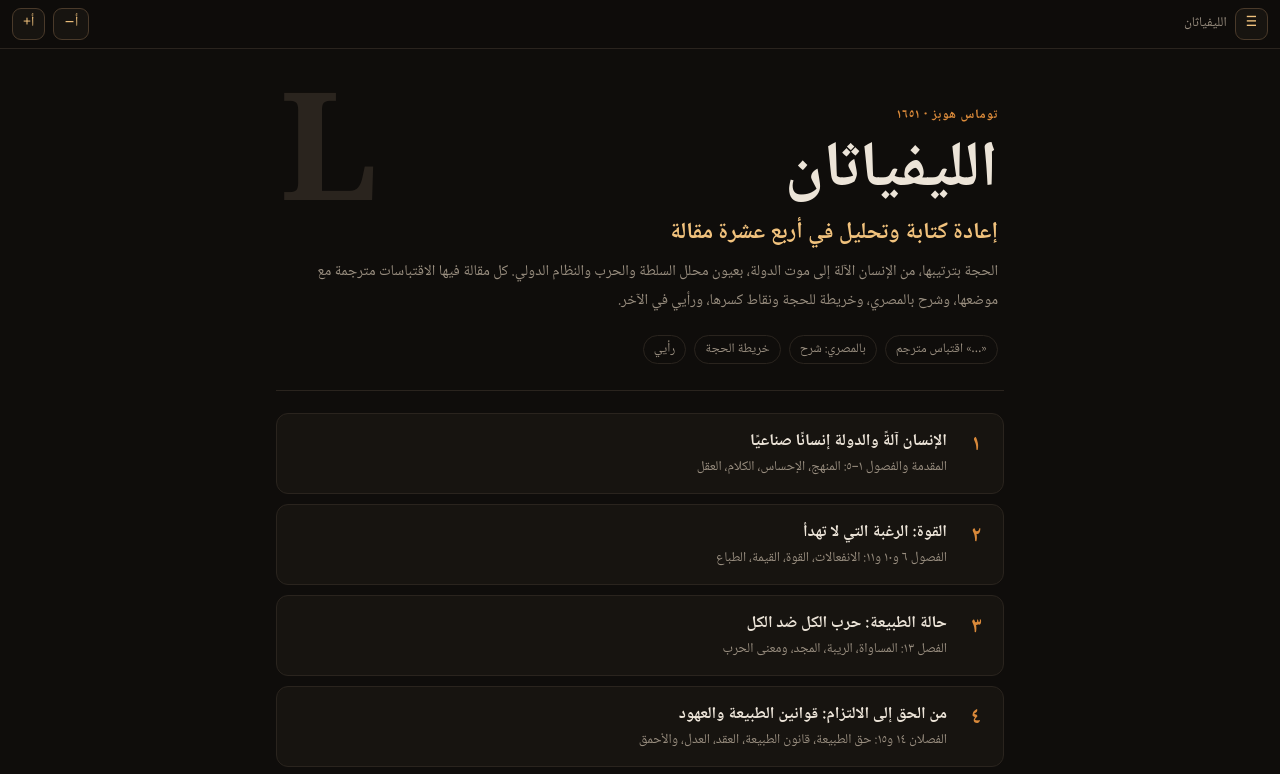
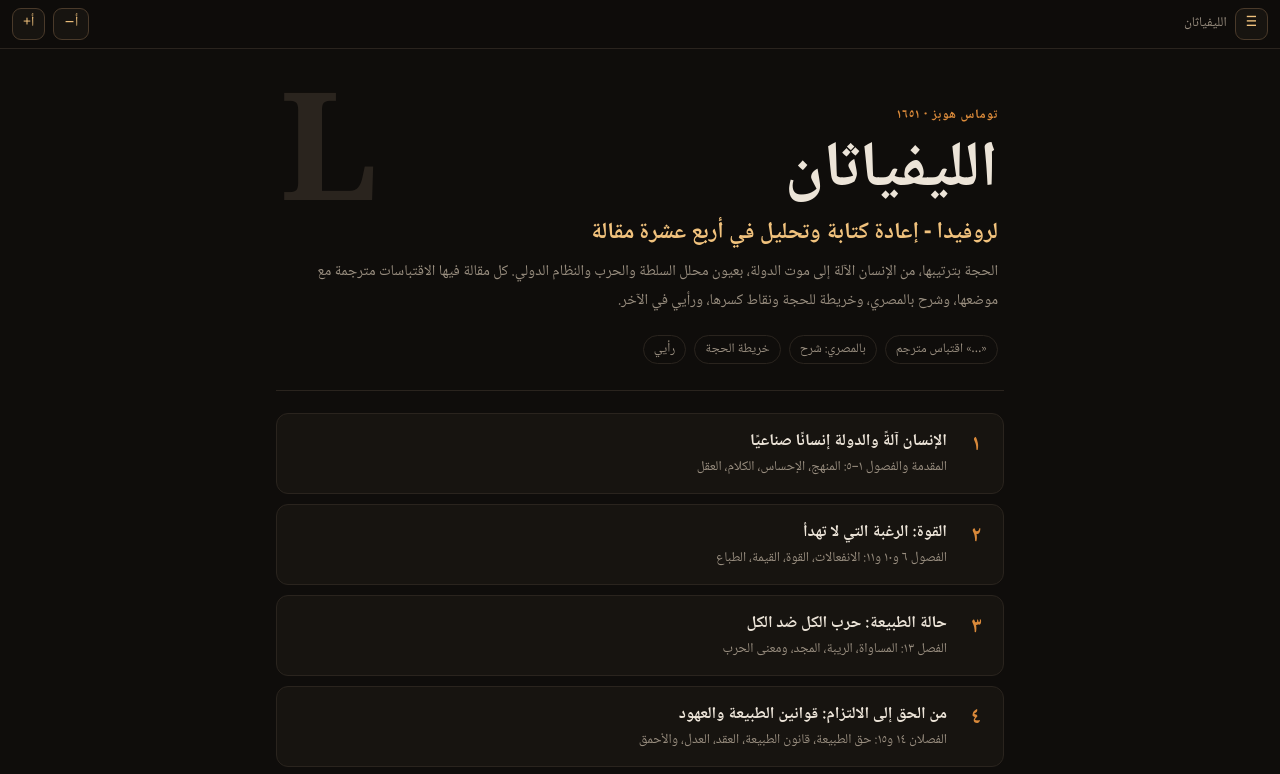
Before and after one commit to notimetocry29-dot/Leviathan-, a plain HTML site: page index.html in a window 1280 px wide. Shown: the top 774 px of the page. Drawn offline with Linux system fonts and the light colour scheme.

Commit message:
Update subtitle in index.html

```diff
--- a/index.html
+++ b/index.html
@@ -80,7 +80,7 @@ footer{text-align:center;color:var(--mute);font-size:13px;padding:24px 16px 60px
  <div class="cover">
   <div class="glyph">L</div>
   <div class="k">توماس هوبز · ١٦٥١</div>
-  <h1>الليفياثان<small>إعادة كتابة وتحليل في أربع عشرة مقالة</small></h1>
+  <h1>الليفياثان<small>لروفيدا - إعادة كتابة وتحليل في أربع عشرة مقالة</small></h1>
   <p>الحجة بترتيبها، من الإنسان الآلة إلى موت الدولة، بعيون محلل السلطة والحرب والنظام الدولي. كل مقالة فيها الاقتباسات مترجمة مع موضعها، وشرح بالمصري، وخريطة للحجة ونقاط كسرها، ورأيي في الآخر.</p>
   <button id="resume" type="button"></button>
   <div class="legend"><span>«…» اقتباس مترجم</span><span>بالمصري: شرح</span><span>خريطة الحجة</span><span>رأيي</span></div>
```
